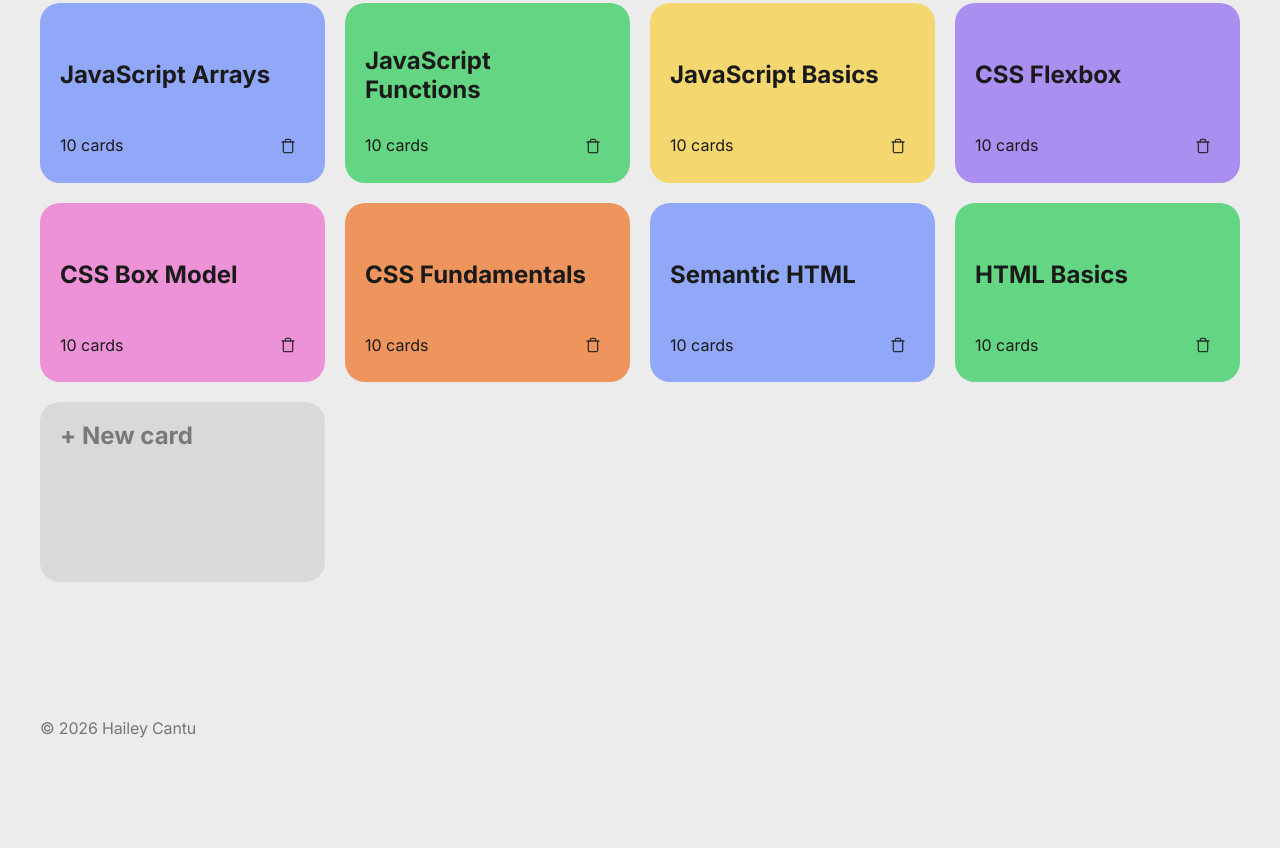
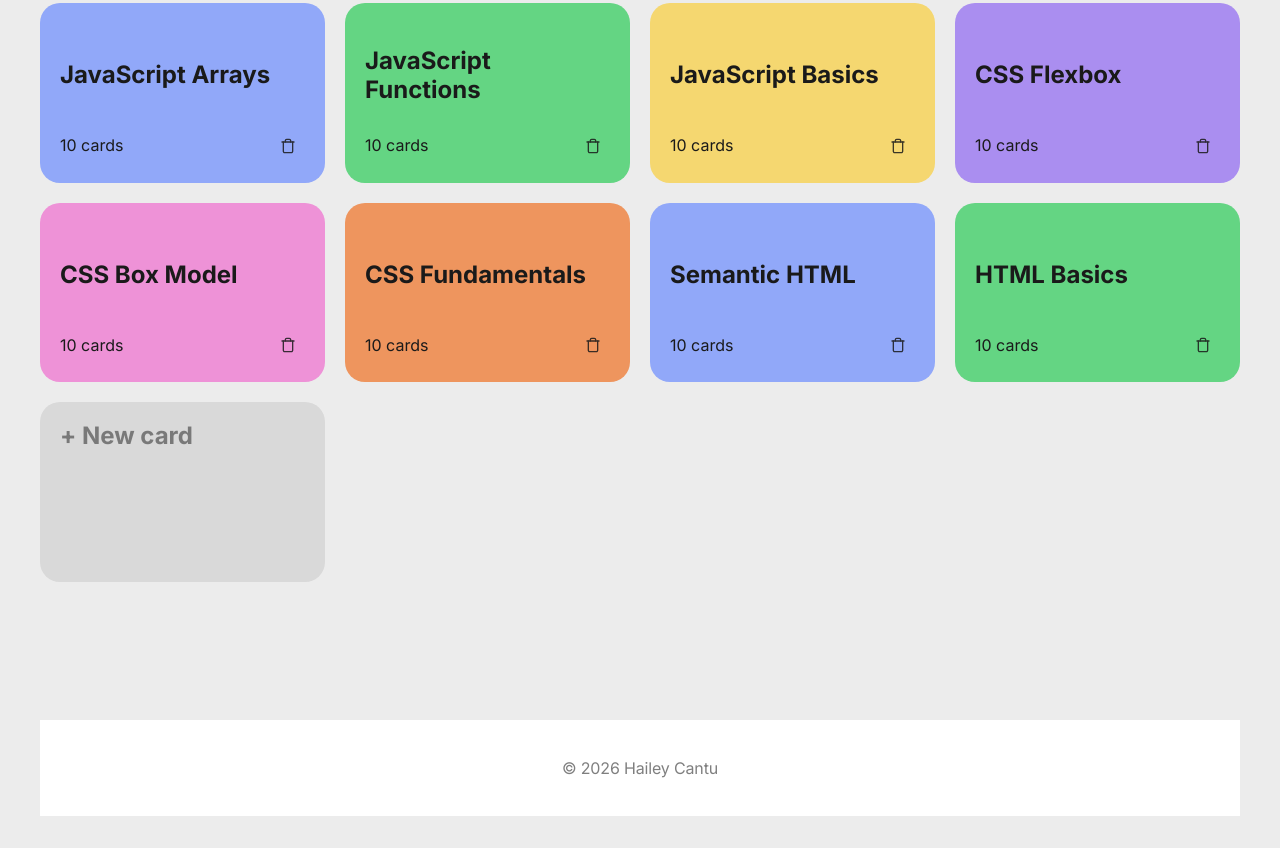
Before and after one commit to hmcantu/ai-se_project_flashcards, a plain HTML site: page index.html in a window 1280 px wide. Shown: the part 509-1357 px from the top of the page. Before the commit the page ends 1277 px from the top, so only its background shows below. Drawn offline with Linux system fonts and the light colour scheme.

Commit message:
feat: fix footer positioning and add bottom scroll spacer

```diff
--- a/assets/css/gallery.css
+++ b/assets/css/gallery.css
@@ -59,13 +59,16 @@
 }
 
 .gallery__new-card-btn--mobile {
-    width: 200px;
-    height: 50px;
+    width: 290px;
+    height: 56px;
     aspect-ratio: auto;
     justify-content: center;
     align-items: center;
     font-weight: 600;
-    margin: 0;
+    margin-bottom: 20px;
+    background-color: #000000;
+    color: #ffffff;
+    border-radius: 12px;
 }
 
 .gallery__new-card-btn:hover {
--- a/assets/css/mobile-bar.css
+++ b/assets/css/mobile-bar.css
@@ -20,3 +20,20 @@
         display: none;
     }
 }
+
+.footer {
+    position: fixed;
+    bottom: 0;
+    left: 0;
+    width: 100%;
+    z-index: 20;
+    background-color: #fff;
+    padding: 10px 0;
+    text-align: center;
+}
+@media (min-width: 768px) {
+    .footer {
+        position: static;
+        padding: 40px 0;
+    }
+}
--- a/assets/css/page.css
+++ b/assets/css/page.css
@@ -18,6 +18,19 @@
     position: relative;
 }
 
+.page::after {
+    content: "";
+    display: block;
+    height: 200px;
+    width: 100%;
+}
+
+@media (min-width: 768px) {
+    .page::after {
+        display: none;
+    }
+}
+
 .footer {
     padding: 0;
 }
```
